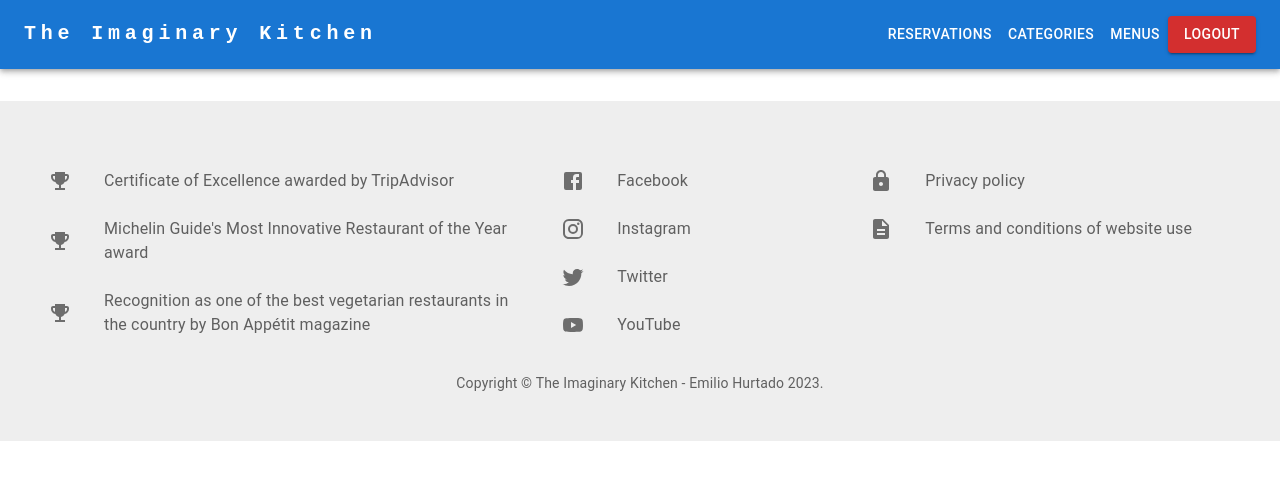
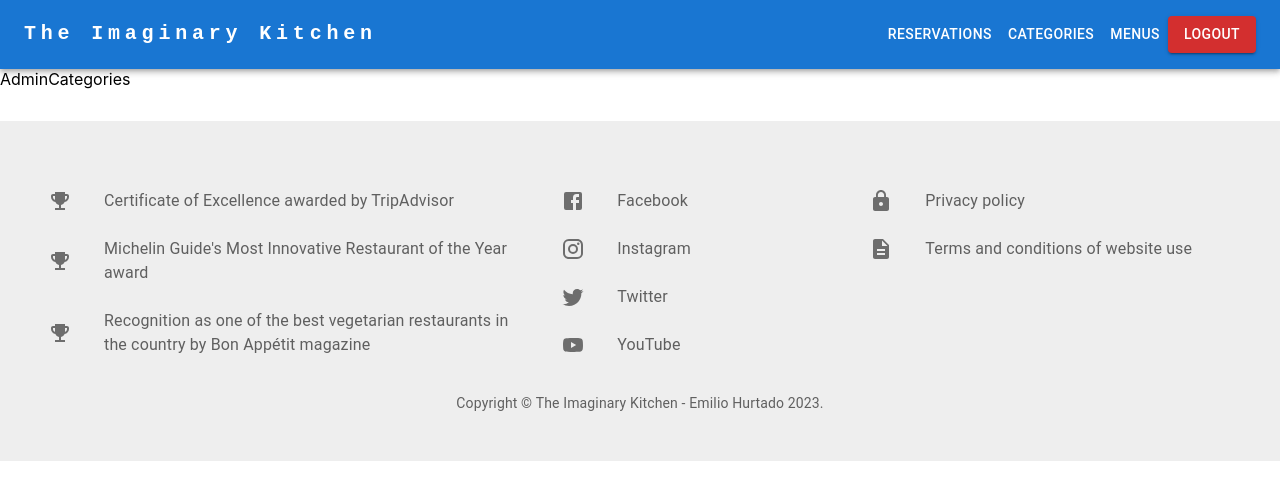
Before and after one commit to emilioh93/The-Imaginary-Kitchen, a React (Create React App) app in the folder frontend/: page /admin-categories in a window 1280 px wide. Shown: the top 500 px of the page. Built offline with nearby package versions, Linux system fonts and the light colour scheme.

Commit message:
Created admin cat page

```diff
--- a/frontend/src/App.js
+++ b/frontend/src/App.js
@@ -3,6 +3,7 @@ import { BrowserRouter, Switch, Route } from 'react-router-dom';
 import Footer from './common/components/Footer';
 import Navbar from './common/components/Navbar';
 import About from './pages/About/About';
+import AdminCategories from './pages/AdminCategories/AdminCategories';
 import HomePage from './pages/Home/HomePage';
 import Menu from './pages/Menu/Menu';
 
@@ -16,6 +17,8 @@ const App = () => {
         <Route path='/' exact component={HomePage} />
         <Route path='/menus' exact component={Menu} />
         <Route path='/about' exact component={About} />
+        {/* admin routes */}
+        <Route path='/admin-categories' exact component={AdminCategories} />
       </Switch>
       <Footer />
     </BrowserRouter>
--- /dev/null
+++ b/frontend/src/pages/AdminCategories/AdminCategories.js
@@ -0,0 +1,9 @@
+import React from 'react'
+
+const AdminCategories = () => {
+  return (
+    <div>AdminCategories</div>
+  )
+}
+
+export default AdminCategories
```
